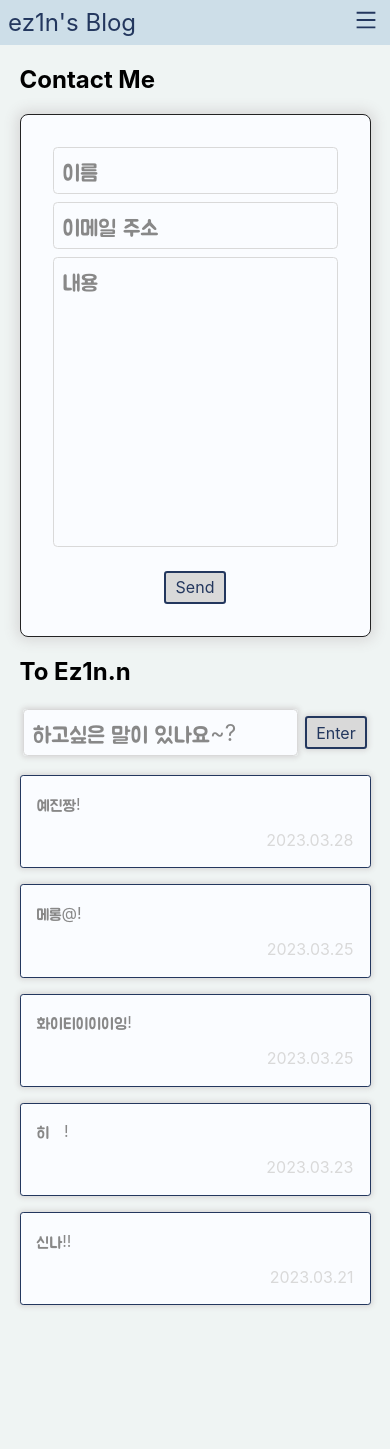
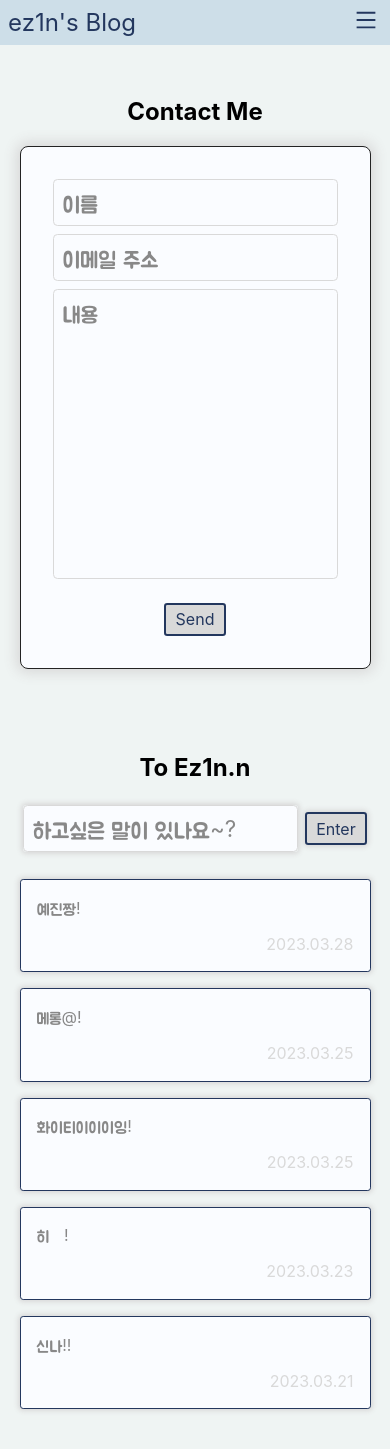
Before and after one commit to ez1n/ez1n-blog, a Next.js app: page /contact in a window 390 px wide. Before the commit the page ends 1321 px from the top, so only its background shows below. Built offline with nearby package versions, Linux system fonts and the light colour scheme.

Commit message:
Style: Contact 컴포넌트 스타일링

```diff
--- /dev/null
+++ b/components/contact/Contact/Contact.jsx
@@ -0,0 +1,13 @@
+import React from "react";
+import styles from "./Contact.module.css";
+import ContactForm from "@/components/contact/ContactForm/ContactForm";
+import Comment from "@/components/contact/comments/Comment/Comment";
+
+export default function Contact() {
+  return (
+    <main className={styles.contact}>
+      <ContactForm/>
+      <Comment/>
+    </main>
+  )
+}
--- /dev/null
+++ b/components/contact/Contact/Contact.module.css
@@ -0,0 +1,4 @@
+.contact {
+  display: flex;
+  flex-direction: column;
+}
--- a/components/contact/ContactForm/ContactForm.module.css
+++ b/components/contact/ContactForm/ContactForm.module.css
@@ -1,24 +1,25 @@
 .contactForm {
-  width: 100%;
-  display: flex;
-  flex-direction: column;
-  justify-content: center;
-  align-items: center;
+  width: 50%;
+  margin: 2em auto;
 }
 
 .title {
-  width: 50%;
+  width: 100%;
+  text-align: center;
 }
 
 .form {
   box-sizing: border-box;
-  width: 50%;
+  width: 100%;
+  max-width: 40rem;
   padding: 2em;
+  margin: auto;
   display: grid;
   gap: 0.5em;
   border: 1px var(--color-primary-200) solid;
   border-radius: 0.5em;
   background-color: var(--color-white-50);
+
   box-shadow: 0 0 13px 4px var(--color-gray-100);
   -webkit-box-shadow: 0 0 13px 4px var(--color-gray-100);
   -moz-box-shadow: 0 0 13px 4px var(--color-gray-100);
@@ -36,31 +37,19 @@
 }
 
 @media screen and (max-width: 1240px) {
-  .title {
-    width: 60%;
-  }
-
-  .form {
+  .contactForm {
     width: 60%;
   }
 }
 
 @media screen and (max-width: 960px) {
-  .title {
-    width: 70%;
-  }
-
-  .form {
+  .contactForm {
     width: 70%;
   }
 }
 
 @media screen and (max-width: 768px) {
-  .title {
-    width: 80%;
-  }
-
-  .form {
+  .contactForm {
     width: 80%;
   }
 
@@ -70,11 +59,7 @@
 }
 
 @media screen and (max-width: 420px) {
-  .title {
-    width: 90%;
-  }
-
-  .form {
+  .contactForm {
     width: 90%;
   }
 }
--- a/components/contact/Comment/Comment.jsx
+++ b/components/contact/comments/Comment/Comment.jsx
@@ -1,7 +1,7 @@
 import React from "react";
 import styles from "./Comment.module.css";
-import CommentForm from "@/components/contact/CommentForm/CommentForm";
-import CommentsList from "@/components/contact/CommentsList/CommentsList";
+import CommentForm from "@/components/contact/comments/CommentForm/CommentForm";
+import CommentsList from "@/components/contact/comments/CommentsList/CommentsList";
 
 export default function Comment() {
   return (
--- a/components/contact/Comment/Comment.module.css
+++ b/components/contact/comments/Comment/Comment.module.css
@@ -1,14 +1,12 @@
 .comment {
   width: 50%;
-  margin: auto;
-  display: flex;
-  flex-direction: column;
-  align-items: center;
-  justify-content: center;
+  max-width: 50rem;
+  margin: 2em auto;
 }
 
 .title {
   width: 100%;
+  text-align: center;
 }
 
 @media screen and (max-width: 1240px) {
--- a/components/contact/CommentForm/CommentForm.module.css
+++ b/components/contact/comments/CommentForm/CommentForm.module.css
@@ -1,5 +1,6 @@
 .form {
   width: 100%;
+  margin: 1em 0;
   display: flex;
   align-items: center;
   justify-content: space-between;
@@ -8,6 +9,7 @@
 .input, .button {
   margin: 0.2em;
   border-radius: 0.2em;
+
   box-shadow: 0 0 5px 2px var(--color-gray-100);
   -webkit-box-shadow: 0 0 5px 2px var(--color-gray-100);
   -moz-box-shadow: 0 0 5px 2px var(--color-gray-100);
--- a/components/contact/CommentItem/CommentItem.module.css
+++ b/components/contact/comments/CommentItem/CommentItem.module.css
@@ -1,5 +1,5 @@
 .item {
-  margin: 1em 0;
+  margin: 0.5em 0;
   padding: 0.1em 1em;
   border-radius: 0.2em;
   border: 1px var(--color-primary-300) solid;
--- a/components/contact/CommentsList/CommentsList.jsx
+++ b/components/contact/comments/CommentsList/CommentsList.jsx
@@ -1,5 +1,5 @@
 import styles from "./CommentsList.module.css";
-import CommentItem from "@/components/contact/CommentItem/CommentItem";
+import CommentItem from "@/components/contact/comments/CommentItem/CommentItem";
 
 const COMMENTS_DUMMY_DATA = [
   {id: 1, content: "예진짱!", createAt: "2023.03.28"},
--- a/components/contact/CommentsList/CommentsList.module.css
+++ b/components/contact/comments/CommentsList/CommentsList.module.css
@@ -3,4 +3,6 @@
   margin: 0;
   padding: 0;
   list-style: none;
+  display: flex;
+  flex-direction: column;
 }
--- a/pages/contact/index.jsx
+++ b/pages/contact/index.jsx
@@ -1,12 +1,6 @@
 import React from 'react';
-import ContactForm from "@/components/contact/ContactForm/ContactForm";
-import Comment from "@/components/contact/Comment/Comment";
+import Contact from "@/components/contact/Contact/Contact";
 
-export default function ContactPage(props) {
-  return (
-    <>
-      <ContactForm/>
-      <Comment/>
-    </>
-  );
+export default function ContactPage() {
+  return <Contact/>;
 }
```
Also changed, not shown: components/contact/comments/CommentForm/CommentForm.jsx (renamed from components/contact/CommentForm/CommentForm.jsx), components/contact/comments/CommentItem/CommentItem.jsx (renamed from components/contact/CommentItem/CommentItem.jsx).
